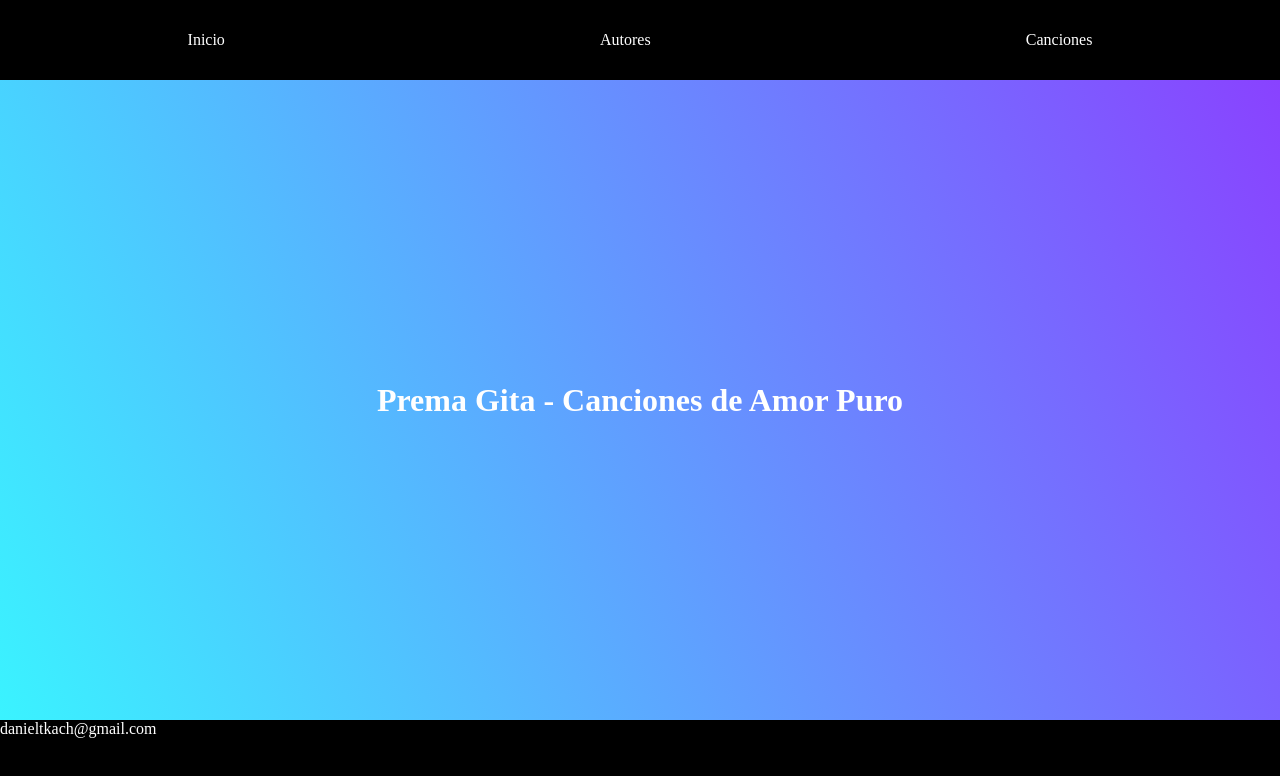
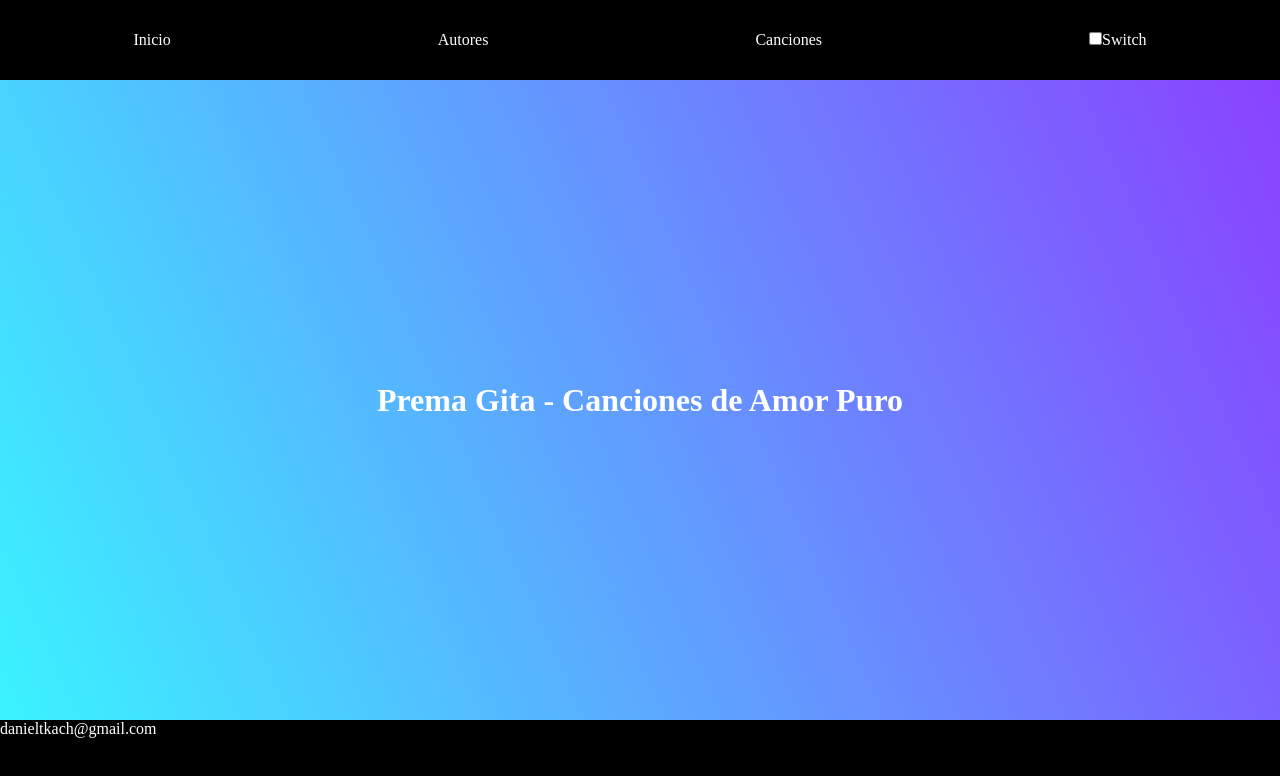
Before and after one commit to danieltkach/premagita, a React (Create React App) app: page / in a window 1280 px wide. Shown: the top 776 px of the page. Built offline with nearby package versions, Linux system fonts and the light colour scheme.

Commit message:
Added custom hook connected to context to change theme

```diff
--- a/src/components/Navbar.jsx
+++ b/src/components/Navbar.jsx
@@ -1,8 +1,11 @@
-import React from "react";
+import React, {useContext} from "react";
 import {NavLink} from "react-router-dom";
 import styled from "styled-components";
+import useTheme from "./../hooks/useTheme";
+import {ThemeContext} from "../context/ThemeContext";
 
 const Navbar = () => {
+  const {toggleTheme} = useContext(ThemeContext);
   return (
     <Container>
       <NavLink exact to="/" activeClassName="active-link">
@@ -14,6 +17,10 @@ const Navbar = () => {
       <NavLink to="/songs" activeClassName="active-link">
         Canciones
       </NavLink>
+      <div>
+        <input onChange={toggleTheme} type="checkbox" id="color" />
+        <label htmlFor="color">Switch</label>
+      </div>
     </Container>
   );
 };
--- a/src/context/ThemeContext.jsx
+++ b/src/context/ThemeContext.jsx
@@ -1,9 +1,13 @@
 import React, {createContext} from "react";
+import useTheme from "../hooks/useTheme";
+const ThemeContext = createContext();
+const THEMELIST = {
+  DARK: "dark",
+  LIGHT: "light",
+};
 
-const ThemeContext = createContext();
-
-const ThemeContextProvider = ({children}) => {
-  const initialState = {color: black};
+const ThemeContextProvider = ({children, startingTheme}) => {
+  const initialState = useTheme(startingTheme);
   return (
     <ThemeContext.Provider value={initialState}>
       {children}
@@ -11,4 +15,4 @@ const ThemeContextProvider = ({children}) => {
   );
 };
 
-export {ThemeContext, ThemeContextProvider};
+export {ThemeContext, ThemeContextProvider, THEMELIST};
--- /dev/null
+++ b/src/hooks/useTheme.jsx
@@ -0,0 +1,16 @@
+import React, {useState} from "react";
+import {THEMELIST} from "../context/ThemeContext";
+
+const useTheme = initialTheme => {
+  const [theme, setTheme] = useState(initialTheme);
+  return {
+    theme,
+    toggleTheme: () => {
+      if (theme === THEMELIST.DARK) setTheme(THEMELIST.LIGHT);
+      else setTheme(THEMELIST.DARK);
+      console.log(`Theme toggled to ${theme}`);
+    },
+  };
+};
+
+export default useTheme;
--- a/src/index.js
+++ b/src/index.js
@@ -4,12 +4,15 @@ import {BrowserRouter} from "react-router-dom";
 import "./index.css";
 import App from "./App";
 import {SongsContextProvider} from "./context/SongsContext";
+import {ThemeContextProvider, THEMELIST} from "./context/ThemeContext";
 
 ReactDOM.render(
-  <SongsContextProvider>
-    <BrowserRouter>
-      <App />
-    </BrowserRouter>
-  </SongsContextProvider>,
+  <ThemeContextProvider startingTheme={THEMELIST.DARK}>
+    <SongsContextProvider>
+      <BrowserRouter>
+        <App />
+      </BrowserRouter>
+    </SongsContextProvider>
+  </ThemeContextProvider>,
   document.getElementById("root")
 );
```
